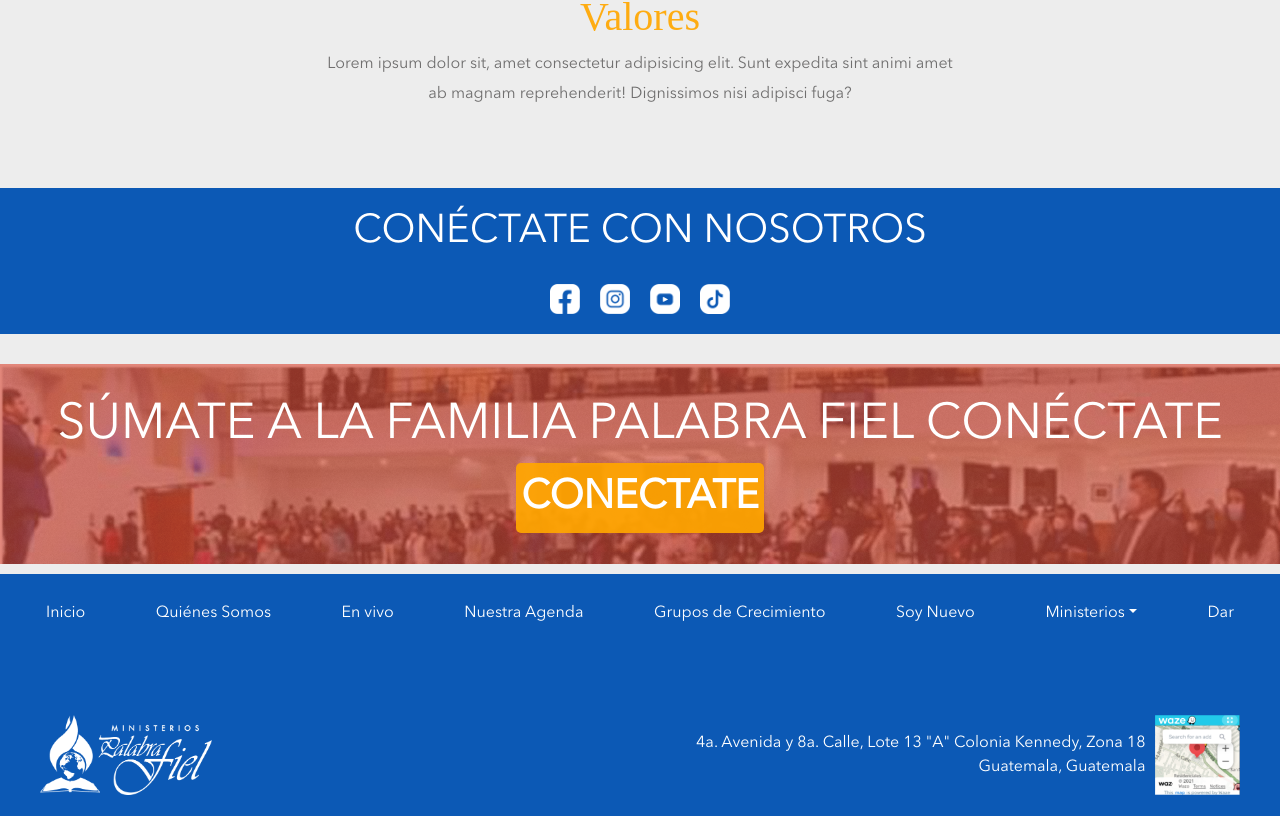
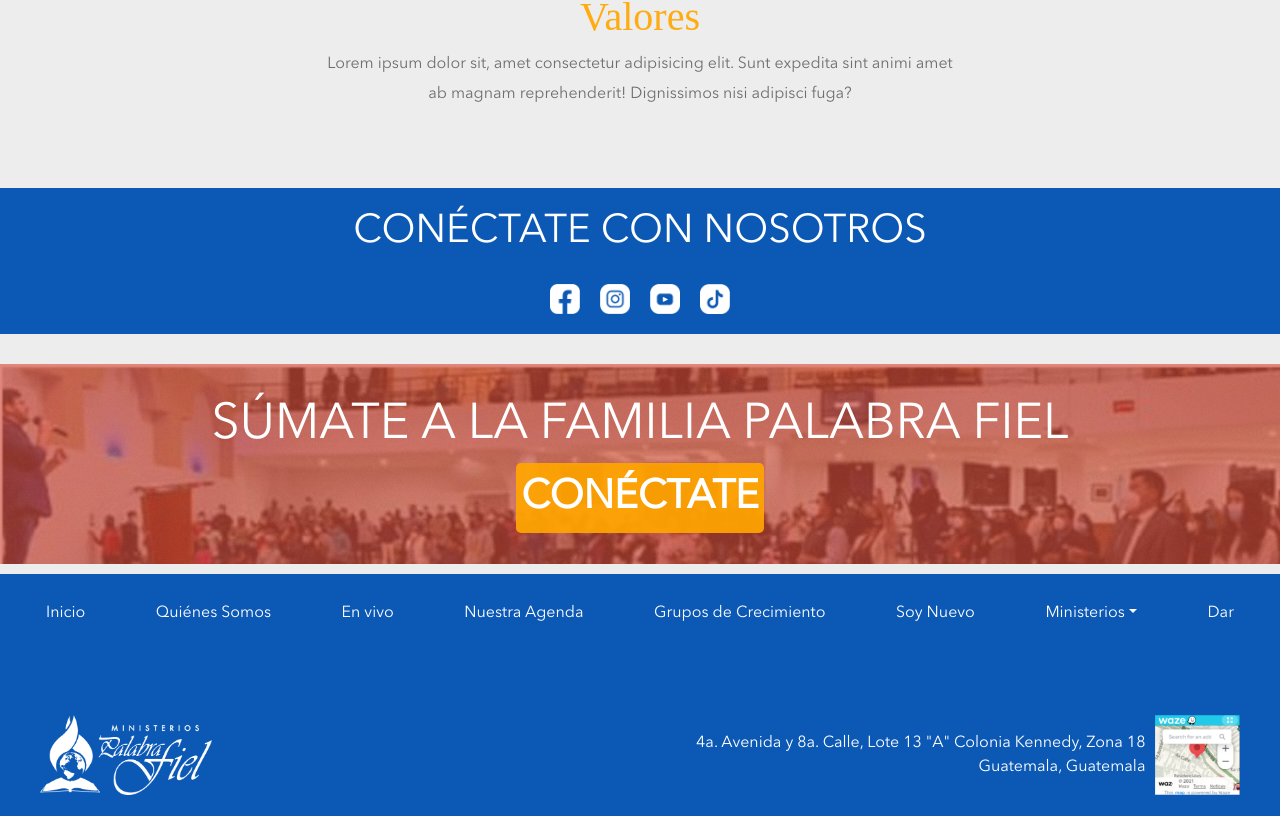
Before and after one commit to Antsar87/Iglesia, a React (Create React App) app: page /quienesSomos in a window 1280 px wide. Shown: the part 1328-2144 px from the top of the page. Built offline with nearby package versions, Linux system fonts and the light colour scheme; a web font is replaced by a local one.

Commit message:
ortogrfia

```diff
--- a/src/Components/FormOracion/FormOracion.jsx
+++ b/src/Components/FormOracion/FormOracion.jsx
@@ -76,7 +76,7 @@ const FormOracion = () => {
             <Input
               tipo="textarea"
               name="peticion"
-              placeholder="Peticion:"
+              placeholder="Petición:"
               Change={save}
             />
           </Form>
--- a/src/Components/FormPresentacion/FormPresentacion.jsx
+++ b/src/Components/FormPresentacion/FormPresentacion.jsx
@@ -62,13 +62,13 @@ const FormPresentacion = () => {
           <Form>
             <Input placeholder="Fecha" type="text" name="fecha" Change={save} />
             <Input
-              placeholder="nombre completo del niño (a)"
+              placeholder="Nombre completo del niño (a)"
               type="text"
               name="nombre"
               Change={save}
             />
             <Input
-              placeholder="edad del niño"
+              placeholder="Edad del niño"
               type="number"
               name="edad"
               Change={save}
--- a/src/Components/Nosotros/Sumate/Sumate.jsx
+++ b/src/Components/Nosotros/Sumate/Sumate.jsx
@@ -58,10 +58,10 @@ const Sumate = () => {
         <Container>
           <Flex>
             <Fade bottom delay={1000}>
-              <Title>SÚMATE A LA FAMILIA PALABRA FIEL CONÉCTATE </Title>
+              <Title>SÚMATE A LA FAMILIA PALABRA FIEL</Title>
               <Link to="/soynuevo">
                 <Button size="big" color="yellow-Bold">
-                  Conectate
+                  CONÉCTATE
                 </Button>
               </Link>
             </Fade>
```
